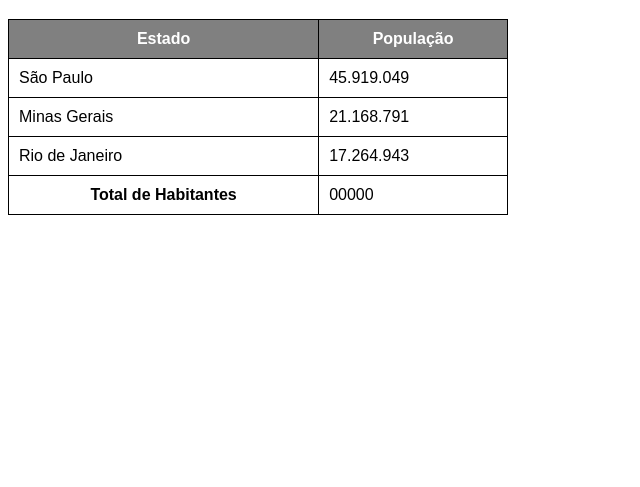
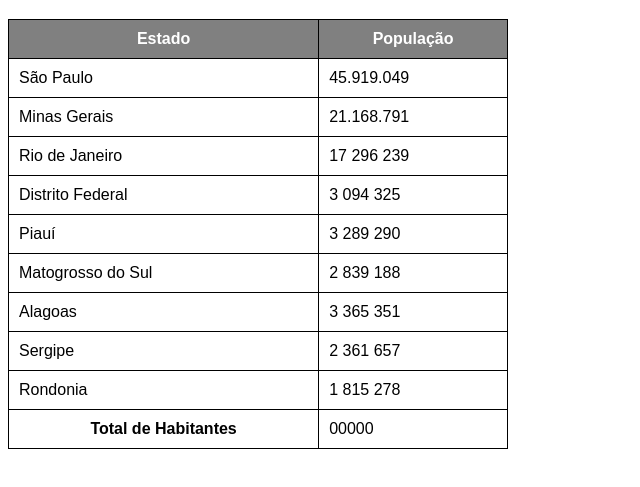
Before and after one commit to kallemback/TABELAS, a plain HTML site: page tabela002.html in a window 1280 px wide. Shown: the part 61-548 px from the top of the page, without its empty margins (0-640 px from the left). Drawn offline with Linux system fonts and the light colour scheme.

Commit message:
inserido dados de população

```diff
--- a/tabela002.html
+++ b/tabela002.html
@@ -43,8 +43,33 @@
             </tr>
             <tr>
                 <td>Rio de Janeiro</td>
-                <td>17.264.943</td>
+                <td>17 296 239</td>
             </tr>
+            <tr>
+                <td>Distrito Federal</td>
+                <td>3 094 325</td>
+            </tr>
+                        <tr>
+                <td>Piauí</td>
+                <td>3 289 290</td>
+            </tr>
+                        <tr>
+                <td>Matogrosso do Sul</td>
+                <td>2 839 188</td>
+            </tr>
+                        <tr>
+                <td>Alagoas</td>
+                <td>3 365 351</td>
+            </tr>
+                        <tr>
+                <td>Sergipe</td>
+                <td>2 361 657</td>
+            </tr>
+                        <tr>
+                <td>Rondonia</td>
+                <td>1 815 278</td>
+            </tr>
+
         </tbody>
         <tfoot>
             <tr>
```
